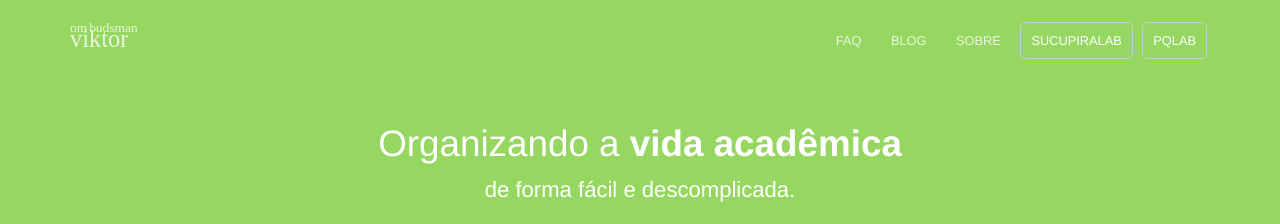
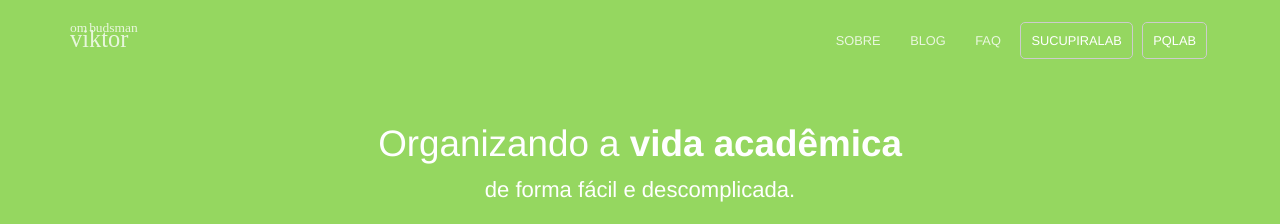
Before and after one commit to ombudsmanviktor/lab, a Jekyll site: the page built from index.html, in a window 1280 px wide and 900 px high. Shown: the top 224 px of the window. Built offline with Jekyll 4.4.1, drawn with Linux system fonts in a browser that asks for light colours.

```diff
--- a/_data/navigation.yml
+++ b/_data/navigation.yml
@@ -1,13 +1,13 @@
-- name: FAQ
-  link: /faq/
+- name: Sobre
+  link: /about/
   new_window: false
   highlight: false
 - name: Blog
   link: /blog/
   new_window: false
   highlight: false
-- name: Sobre
-  link: /about/
+- name: FAQ
+  link: /faq/
   new_window: false
   highlight: false
 - name: SucupiraLAB
```
